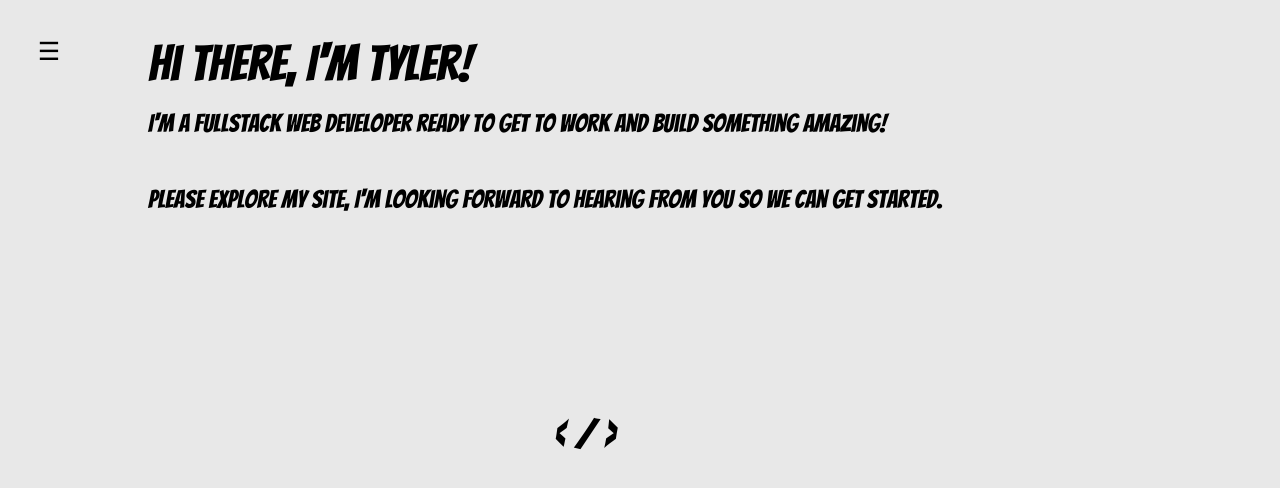
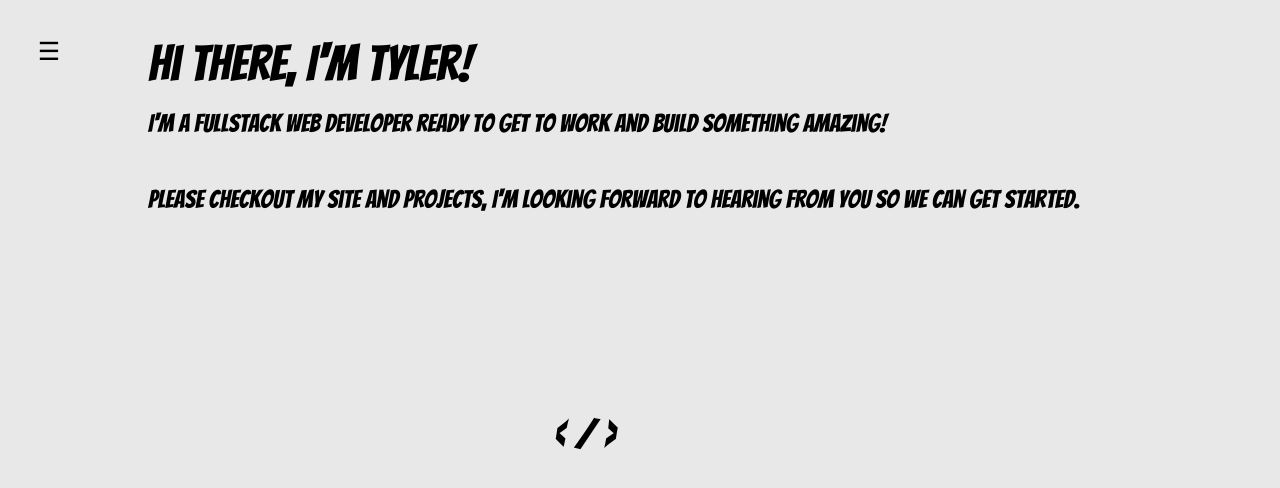
Before and after one commit to tbrown815/portfolio-react, a React (Create React App) app: page / in a window 1280 px wide. Shown: the top 488 px of the page. Built offline with nearby package versions, Linux system fonts and the light colour scheme.

Commit message:
updated home copy

```diff
--- a/src/Home_cp/home.js
+++ b/src/Home_cp/home.js
@@ -31,7 +31,7 @@ export default class Home extends React.Component {
                     <p className='homeContent' >I'm a fullstack web developer ready to get to work and build something amazing!</p>
 
                     <p className='homeContent' >
-                        Please explore my site, I'm looking forward to hearing from you so we can get started.
+                        Please checkout my site and projects, I'm looking forward to hearing from you so we can get started.
                     </p>
 
                 </div>
```
